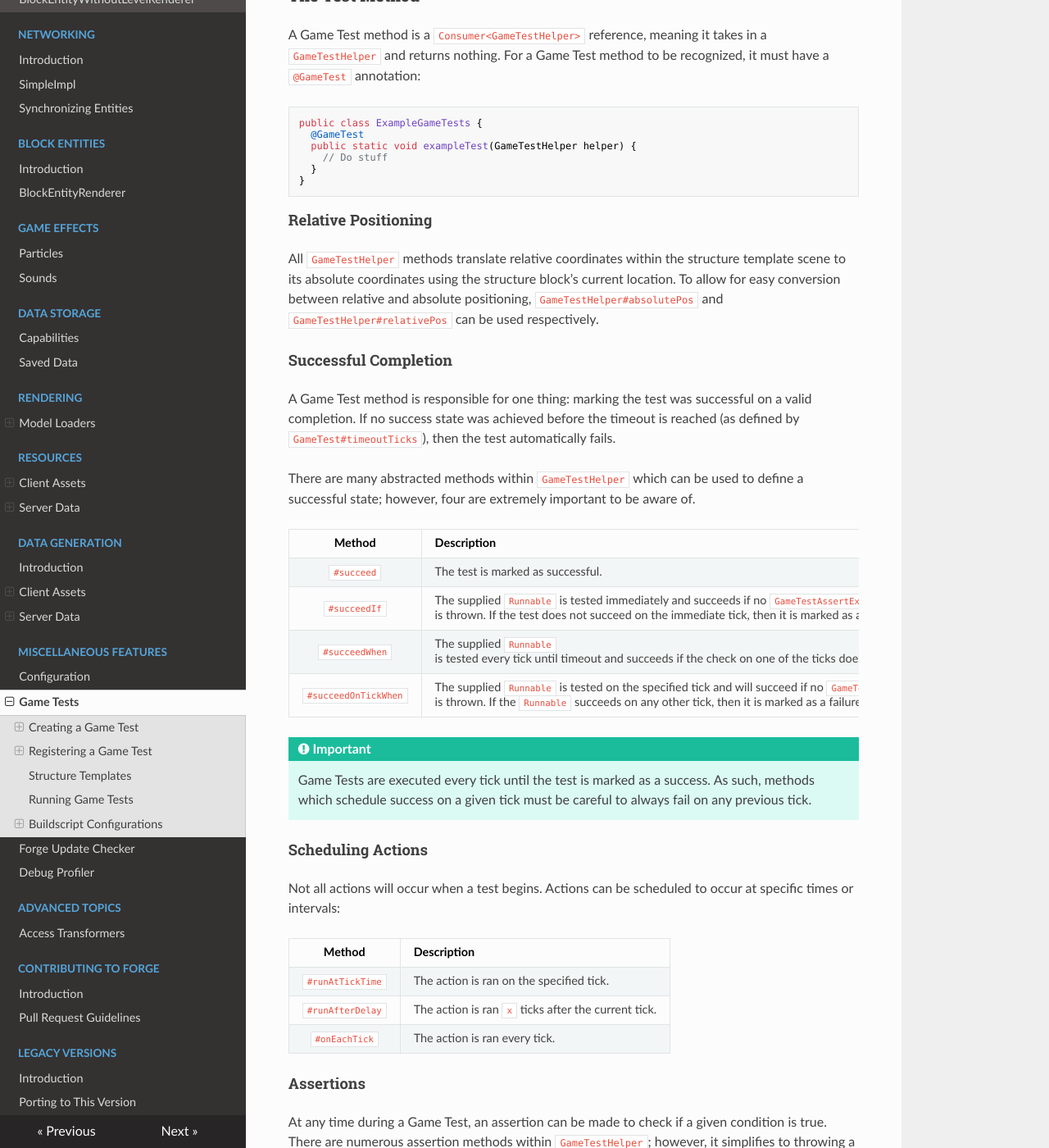
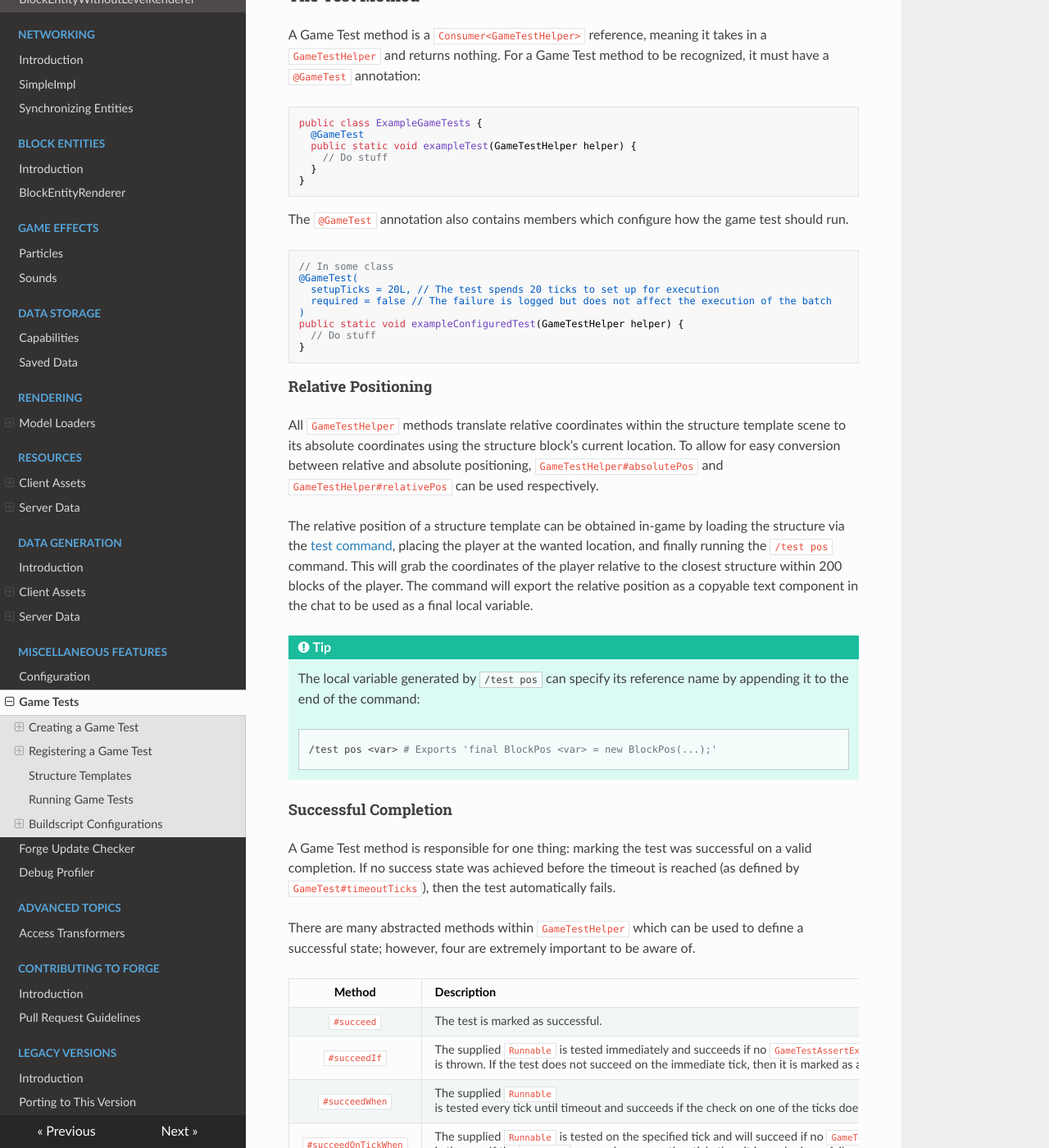
Before and after one commit to MinecraftForge/Documentation, an MkDocs documentation site: the page built from docs/misc/gametest.md, in a window 1280 px wide and 1400 px high, scrolled down 595 px. Shown: the whole window at 82% size. Built offline with MkDocs 1.6.1, drawn with Linux system fonts in a browser that asks for light colours; nearby versions of some CDN libraries; some of the changed text lies outside the part shown.

Commit message:
More details!

````diff
--- a/docs/misc/gametest.md
+++ b/docs/misc/gametest.md
@@ -27,9 +27,31 @@ public class ExampleGameTests {
 }
 ```
 
+The `@GameTest` annotation also contains members which configure how the game test should run.
+
+```java
+// In some class
+@GameTest(
+  setupTicks = 20L, // The test spends 20 ticks to set up for execution
+  required = false // The failure is logged but does not affect the execution of the batch
+)
+public static void exampleConfiguredTest(GameTestHelper helper) {
+  // Do stuff
+}
+```
+
 #### Relative Positioning
 
 All `GameTestHelper` methods translate relative coordinates within the structure template scene to its absolute coordinates using the structure block's current location. To allow for easy conversion between relative and absolute positioning, `GameTestHelper#absolutePos` and `GameTestHelper#relativePos` can be used respectively.
+
+The relative position of a structure template can be obtained in-game by loading the structure via the [test command][test], placing the player at the wanted location, and finally running the `/test pos` command. This will grab the coordinates of the player relative to the closest structure within 200 blocks of the player. The command will export the relative position as a copyable text component in the chat to be used as a final local variable.
+
+!!! tip
+    The local variable generated by `/test pos` can specify its reference name by appending it to the end of the command:
+
+    ```bash
+    /test pos <var> # Exports 'final BlockPos <var> = new BlockPos(...);'
+    ```
 
 #### Successful Completion
 
@@ -211,7 +233,7 @@ Game Tests provide additional configuration settings within a buildscript (the `
 
 ### Enabling Other Namespaces
 
-If the buildscript was setup as recommended, then only Game Tests under the current mod id would be enabled. To enable other namespaces to load Game Tests from, a run configuration must set the property `forge.enabledGameTestNamespaces` to a string specifying each namespace separated by a comma. If the property is empty or not set, then all namespaces will be loaded.
+If the buildscript was [setup as recommended][buildscript], then only Game Tests under the current mod id would be enabled. To enable other namespaces to load Game Tests from, a run configuration must set the property `forge.enabledGameTestNamespaces` to a string specifying each namespace separated by a comma. If the property is empty or not set, then all namespaces will be loaded.
 
 ```gradle
 // Inside a run configuration
@@ -234,5 +256,7 @@ By default, only the `client`, `server`, and `gameTestServer` run configurations
 property 'forge.enableGameTest', 'true'
 ```
 
+[test]: #running-game-tests
 [namespaces]: #enabling-other-namespaces
 [event]: ../concepts/events.md#creating-an-event-handler
+[buildscript]: ../gettingstarted/index.md#simple-buildgradle-customizations
````
